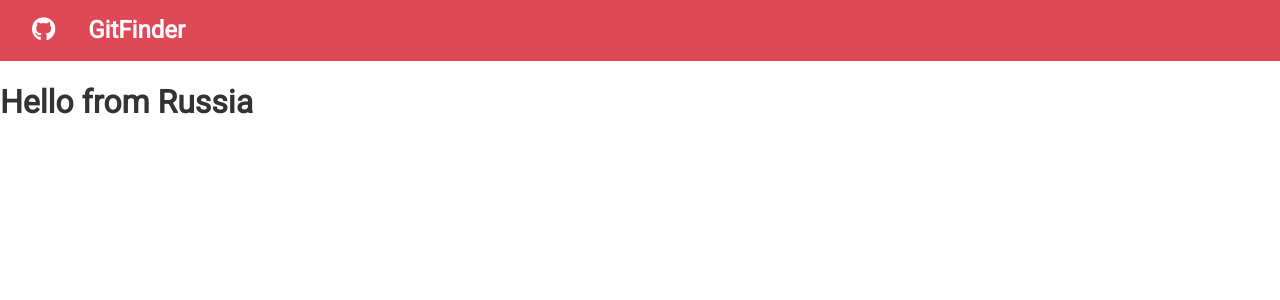
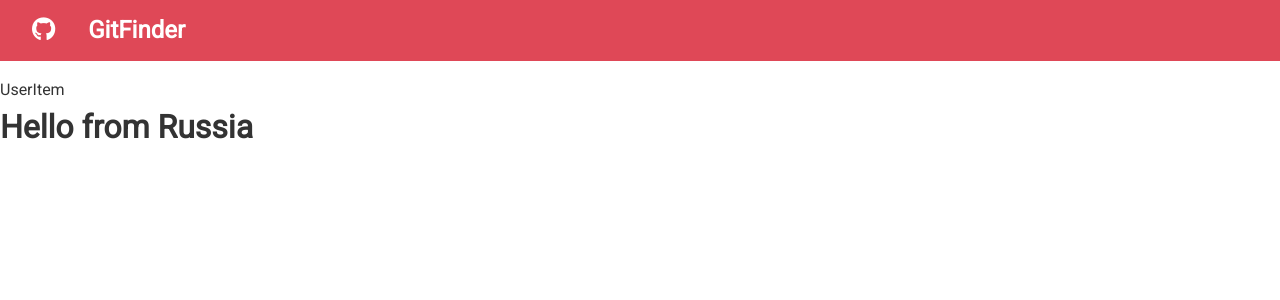
Before and after one commit to jetleebruce/gitfinder, a React (Create React App) app: page / in a window 1280 px wide. Shown: the top 300 px of the page. Built offline with nearby package versions, Linux system fonts and the light colour scheme.

Commit message:
Starting UserItem

```diff
--- a/src/App.js
+++ b/src/App.js
@@ -1,12 +1,14 @@
 import React, { Component } from "react";
 import "./App.css";
 import Navbar from "./components/layout/Navbar";
+import UserItem from './components/Users/UserItem'
 
 class App extends Component {
   render() {
     return (
       <div className='App'>
         <Navbar />
+        <UserItem/>
         <h1>Hello from Russia</h1>
       </div>
     );
--- /dev/null
+++ b/src/components/Users/UserItem.js
@@ -0,0 +1,8 @@
+import React, { Component } from "react";
+class UserItem extends Component {
+  render() {
+    return <div>UserItem</div>;
+  }
+}
+
+export default UserItem;
--- a/src/components/layout/Navbar.js
+++ b/src/components/layout/Navbar.js
@@ -1,10 +1,18 @@
 import React, { Component } from "react";
+import PropTypes from 'prop-types'
+
 
 export class Navbar extends Component {
   static defaultProps = {
     title: "GitFinder",
     icon: "fab fa-github"
   };
+
+  static propTypes = {
+      title: PropTypes.string.isRequired,
+      icon: PropTypes.string.isRequired
+
+  }
   render() {
     return (
       <nav className='navbar bg-primary'>
```
